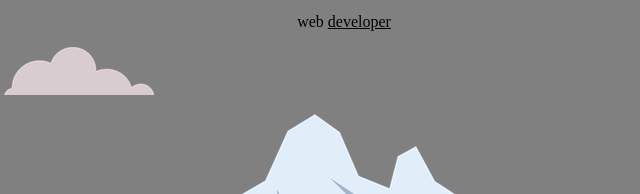
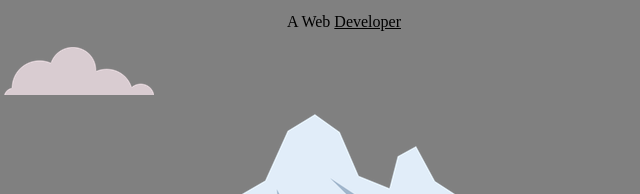
Before and after one commit to illusioninlost/cool-design, a plain HTML site: page index.html in a window 1280 px wide. Shown: the part 177-371 px from the top of the page, 296-936 px from the left. Drawn offline with Linux system fonts and the light colour scheme.

Commit message:
auto indent

```diff
--- a/index.html
+++ b/index.html
@@ -1,16 +1,18 @@
 <!DOCTYPE html>
 <html>
+
 <head>
   <meta charset="utf-8">
   <title>Richard C</title>
   <link rel="stylesheet" href="css/styles.css">
   <link rel="icon" href="favicon.ico">
 </head>
+
 <body>
   <div class="top-container">
     <img class="top-cloud" src="images/cloud.png" alt="cloud-img">
     <h1>I'm Richard</h1>
-      <p>web <span class="pro">developer</span> </p>
+    <p>A Web <span class="pro">Developer</span> </p>
     <img class="bottom-cloud" src="images/cloud.png" alt="cloud-img">
     <img src="images/mountain.png" alt="mountain-img">
   </div>
@@ -24,4 +26,5 @@
   </div>
 
 </body>
+
 </html>
```
Lines whose indentation alone changed are shown as unchanged.
